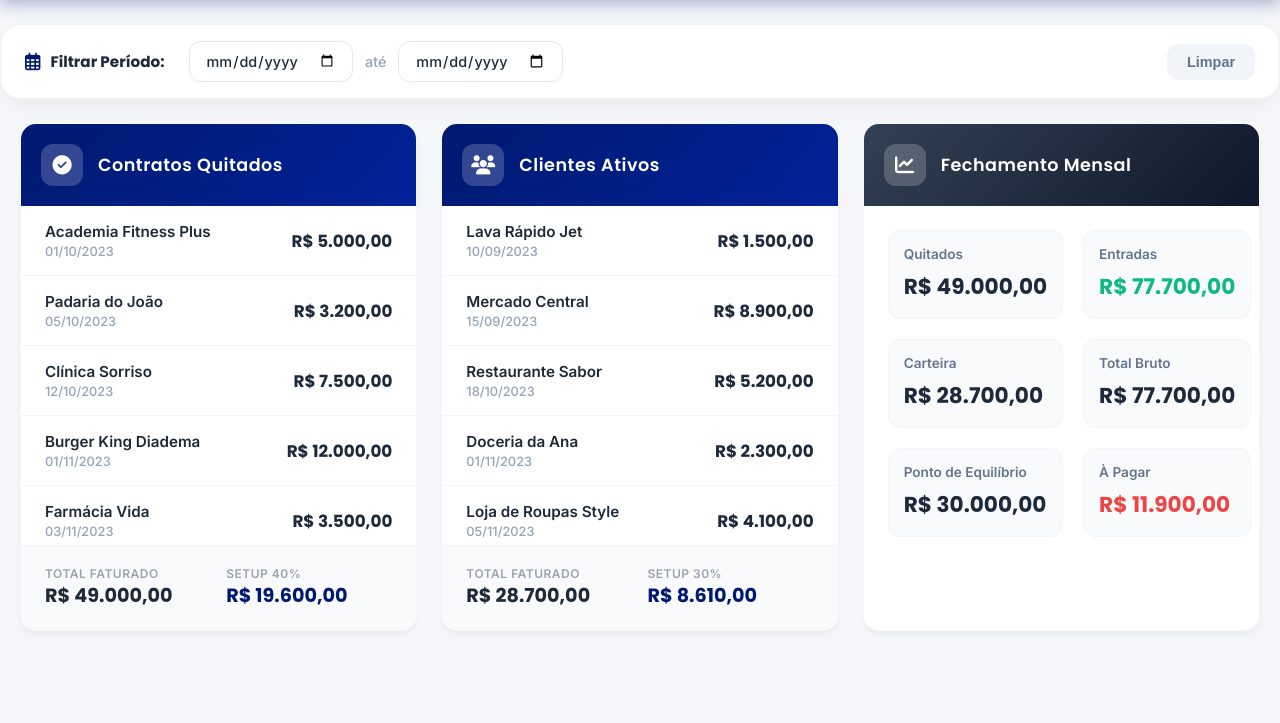
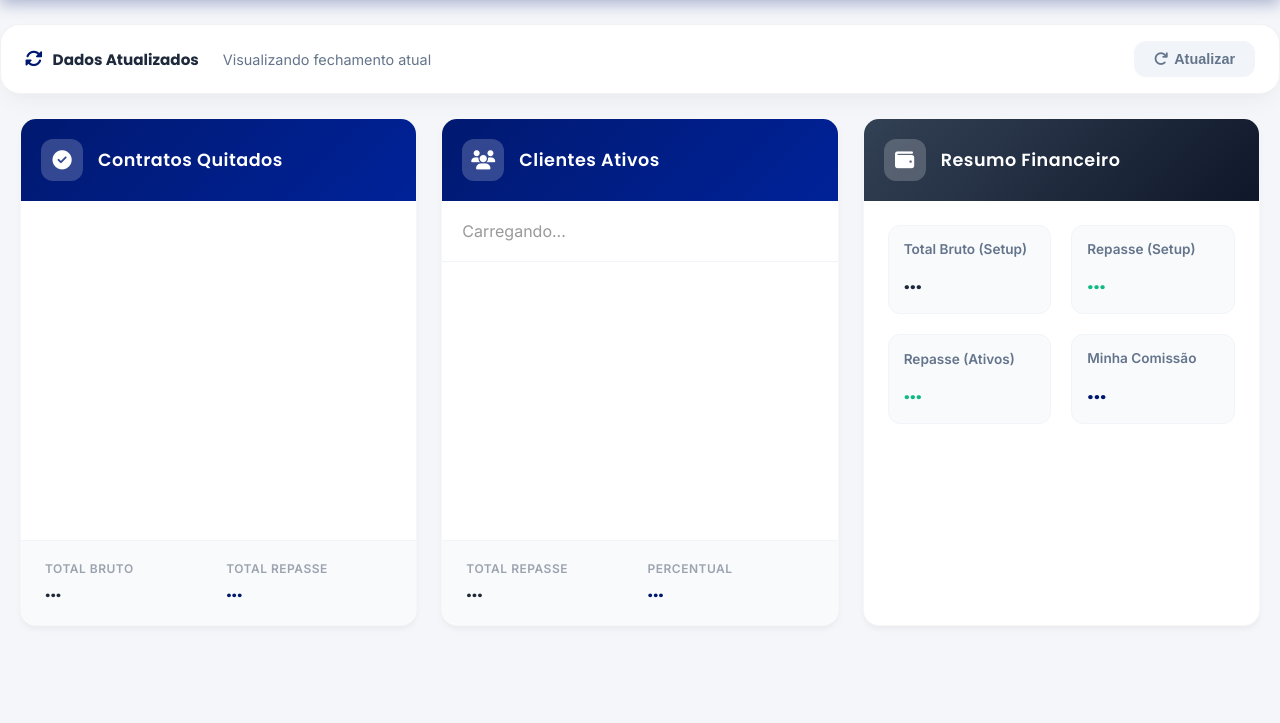
Before and after one commit to anthony-pcamargo/Dashboard-Regional, a plain HTML site: page index.html in a window 1280 px wide. Shown: the part 77-800 px from the top of the page. Drawn offline with Linux system fonts and the light colour scheme; sample sign-in values are in the browser's storage.

Commit message:
Update index.html

```diff
--- a/index.html
+++ b/index.html
@@ -21,13 +21,14 @@
         <div class="user-menu-container">
             <div class="regional-badge" onclick="toggleMenu()">
                 <i class="fas fa-map-marker-alt"></i>
-                <span>Regional de Diadema</span>
-                <i class="fas fa-chevron-down arrow-icon"></i> </div>
+                <span>Minha Regional</span>
+                <i class="fas fa-chevron-down arrow-icon"></i>
+            </div>
 
             <div class="dropdown-menu" id="userDropdown">
                 <div class="dropdown-header">
-                    <strong>HBS Admin</strong>
-                    <span>admin@hbs.com.br</span>
+                    <strong>Franqueado</strong>
+                    <span>Acesso Restrito</span>
                 </div>
                 <hr>
                 <a href="#" class="dropdown-item" onclick="logout()">
@@ -40,15 +41,15 @@
 
     <div class="global-filter-bar">
         <div class="filter-label">
-            <i class="far fa-calendar-alt"></i>
-            <span>Filtrar Período:</span>
+            <i class="fas fa-sync-alt"></i>
+            <span>Dados Atualizados</span>
         </div>
         <div class="filter-inputs">
-            <input type="date" id="global-inicio" class="date-input">
-            <span class="ate">até</span>
-            <input type="date" id="global-fim" class="date-input">
+           <span style="font-size: 0.9rem; color: #64748b;">Visualizando fechamento atual</span>
         </div>
-        <button class="btn-clear" onclick="limparFiltros()">Limpar</button>
+        <button class="btn-clear" onclick="carregarDadosDashboard()">
+            <i class="fas fa-redo"></i> Atualizar
+        </button>
     </div>
 
     <main class="dashboard-wrapper">
@@ -59,16 +60,18 @@
                 <h2>Contratos Quitados</h2>
             </div>
             <div class="card-body scrollable-area">
-                <ul class="client-list" id="lista-quitados"></ul>
+                <ul class="client-list" id="lista-quitados">
+                    <li style="padding: 20px; text-align: center; color: #999;">Carregando...</li>
+                </ul>
             </div>
             <div class="card-footer">
                 <div class="summary-box">
-                    <span class="label">Total Faturado</span>
-                    <strong class="value" id="total-quitados">R$ 0,00</strong>
+                    <span class="label">Total Bruto</span>
+                    <strong class="value" id="val-quitados-bruto">...</strong>
                 </div>
                 <div class="summary-box highlight-blue">
-                    <span class="label">Setup 40%</span>
-                    <strong class="value" id="setup-quitados">R$ 0,00</strong>
+                    <span class="label">Total Repasse</span>
+                    <strong class="value" id="val-quitados-repasse">...</strong>
                 </div>
             </div>
         </div>
@@ -79,55 +82,55 @@
                 <h2>Clientes Ativos</h2>
             </div>
             <div class="card-body scrollable-area">
-                <ul class="client-list" id="lista-ativos"></ul>
+                <ul class="client-list" id="lista-ativos">
+                    <li style="padding: 20px; text-align: center; color: #999;">Carregando...</li>
+                </ul>
             </div>
             <div class="card-footer">
                 <div class="summary-box">
-                    <span class="label">Total Faturado</span>
-                    <strong class="value" id="total-ativos">R$ 0,00</strong>
+                    <span class="label">Total Repasse</span>
+                    <strong class="value" id="val-ativos-repasse">...</strong>
                 </div>
                 <div class="summary-box highlight-blue">
-                    <span class="label">Setup 30%</span>
-                    <strong class="value" id="setup-ativos">R$ 0,00</strong>
+                    <span class="label">Percentual</span>
+                    <strong class="value" id="val-ativos-percentual">...</strong>
                 </div>
             </div>
         </div>
 
         <div class="card card-fechamento">
             <div class="card-header header-dark">
-                <div class="header-icon"><i class="fas fa-chart-line"></i></div>
-                <h2>Fechamento Mensal</h2>
+                <div class="header-icon"><i class="fas fa-wallet"></i></div>
+                <h2>Resumo Financeiro</h2>
             </div>
             <div class="finance-grid">
+
                 <div class="stat-card">
-                    <span class="stat-label">Quitados</span>
-                    <strong class="stat-value" id="fin-quitados">...</strong>
+                    <span class="stat-label">Total Bruto (Setup)</span>
+                    <strong class="stat-value" id="fin-bruto-setup">...</strong>
                 </div>
+
                 <div class="stat-card">
-                    <span class="stat-label">Entradas</span>
-                    <strong class="stat-value text-success" id="fin-entradas">...</strong>
+                    <span class="stat-label">Repasse (Setup)</span>
+                    <strong class="stat-value text-success" id="fin-repasse-setup">...</strong>
                 </div>
+
                 <div class="stat-card">
-                    <span class="stat-label">Carteira</span>
-                    <strong class="stat-value" id="fin-carteira">...</strong>
+                    <span class="stat-label">Repasse (Ativos)</span>
+                    <strong class="stat-value text-success" id="fin-repasse-ativos">...</strong>
                 </div>
+
                 <div class="stat-card">
-                    <span class="stat-label">Total Bruto</span>
-                    <strong class="stat-value" id="fin-bruto">...</strong>
+                    <span class="stat-label">Minha Comissão</span>
+                    <strong class="stat-value highlight-blue" style="color: var(--color-blue); font-size: 1.4rem;" id="fin-comissao-total">...</strong>
                 </div>
-                <div class="stat-card">
-                    <span class="stat-label">Ponto de Equilíbrio</span>
-                    <strong class="stat-value" id="fin-ponto">...</strong>
-                </div>
-                <div class="stat-card">
-                    <span class="stat-label">À Pagar</span>
-                    <strong class="stat-value text-danger" id="fin-pagar">...</strong>
-                </div>
+
             </div>
         </div>
 
     </main>
 
     <script src="script.js"></script>
+
 </body>
 </html>
```
